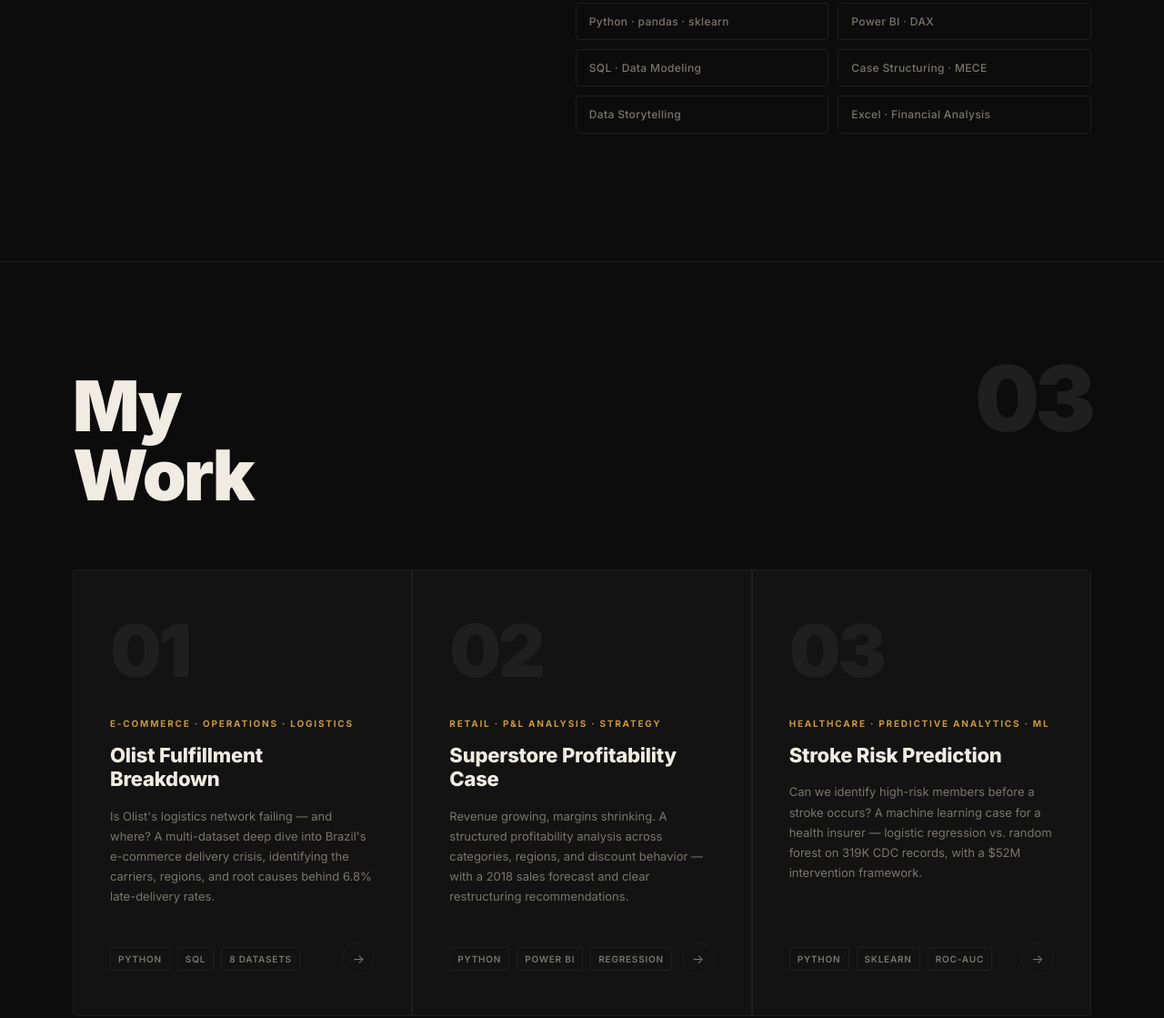
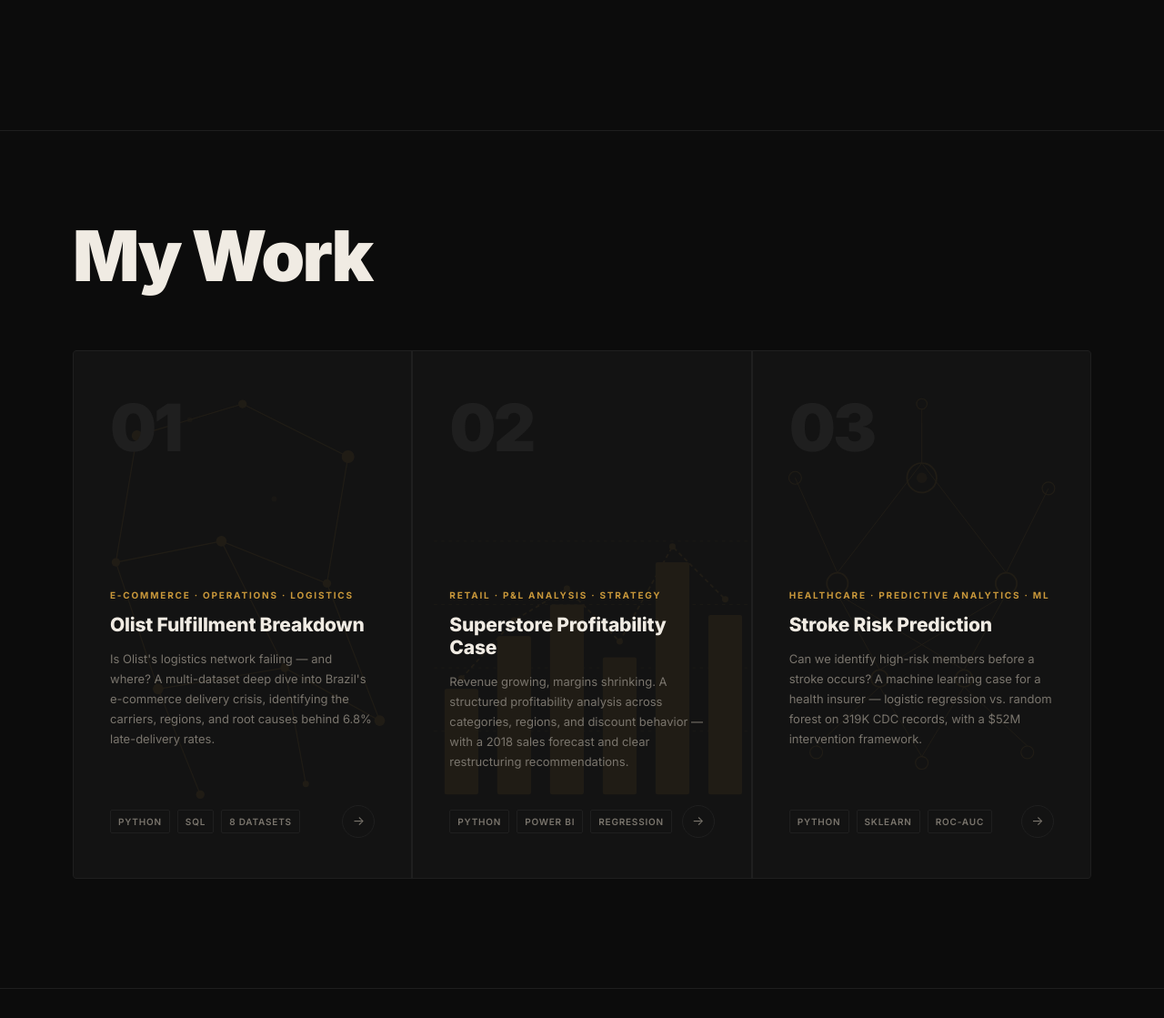
Before and after one commit to ttotheetothee/ttotheetothee.github.io, a plain HTML site: page index.html in a window 1280 px wide. Shown: the part 1568-2687 px from the top of the page at 91% size. Drawn offline with Linux system fonts and the light colour scheme.

Commit message:
Add files via upload

```diff
--- a/index.html
+++ b/index.html
@@ -226,17 +226,7 @@
     }
     .about-body strong { color: var(--text); }
 
-    .skills {
-      display: grid; grid-template-columns: 1fr 1fr; gap: 10px;
-    }
-    .skill {
-      padding: 10px 14px;
-      border: 1px solid var(--border); border-radius: var(--radius);
-      font-size: 12px; font-weight: 500; color: var(--muted);
-      letter-spacing: 0.03em;
-      transition: border-color 0.2s, color 0.2s;
-    }
-    .skill:hover { border-color: var(--accent); color: var(--text); }
+
 
     /* ── Projects section ── */
     #projects {
@@ -251,11 +241,7 @@
       font-size: clamp(44px, 6vw, 80px);
       font-weight: 900; letter-spacing: -0.035em; line-height: 1;
     }
-    .projects-count {
-      font-size: 100px; font-weight: 900;
-      color: var(--border); letter-spacing: -0.05em; line-height: 1;
-      user-select: none;
-    }
+
 
     /* ── 3 project cards ── */
     .project-cards {
@@ -273,42 +259,52 @@
       display: flex; flex-direction: column;
       position: relative; overflow: hidden;
       cursor: pointer;
-      transition: background 0.3s var(--ease);
-      min-height: 420px;
+      transition: background 0.4s var(--ease);
+      min-height: 460px;
+      text-decoration: none; color: inherit;
     }
-    .project-card::before {
-      content: '';
+    .card-bg {
       position: absolute; inset: 0;
-      background: linear-gradient(135deg, rgba(200,151,58,0.06) 0%, transparent 60%);
+      opacity: 0.07;
+      transition: opacity 0.4s;
+    }
+    .project-card:hover .card-bg { opacity: 0.14; }
+    .card-overlay {
+      position: absolute; inset: 0;
+      background: linear-gradient(160deg, rgba(200,151,58,0.05) 0%, transparent 55%);
       opacity: 0; transition: opacity 0.4s;
     }
     .project-card:hover { background: #181818; }
-    .project-card:hover::before { opacity: 1; }
+    .project-card:hover .card-overlay { opacity: 1; }
     .card-num {
-      font-size: 80px; font-weight: 900;
+      font-size: 72px; font-weight: 900;
       color: var(--border); letter-spacing: -0.04em; line-height: 1;
-      margin-bottom: 32px;
+      margin-bottom: 140px;
       transition: color 0.3s;
+      position: relative; z-index: 1;
     }
-    .project-card:hover .card-num { color: var(--faint); }
+    .project-card:hover .card-num { color: #2A2520; }
     .card-tag {
       font-size: 10px; font-weight: 700;
       letter-spacing: 0.18em; text-transform: uppercase;
-      color: var(--accent); margin-bottom: 14px;
+      color: var(--accent); margin-bottom: 12px;
+      position: relative; z-index: 1;
     }
     .card-title {
-      font-size: 22px; font-weight: 800;
+      font-size: 21px; font-weight: 800;
       line-height: 1.2; letter-spacing: -0.01em;
-      margin-bottom: 16px;
+      margin-bottom: 14px;
       transition: color 0.2s;
+      position: relative; z-index: 1;
     }
     .card-desc {
       font-size: 13px; color: var(--muted); line-height: 1.7;
-      flex: 1;
+      flex: 1; position: relative; z-index: 1;
     }
     .card-footer {
-      margin-top: 40px;
+      margin-top: 36px;
       display: flex; align-items: center; justify-content: space-between;
+      position: relative; z-index: 1;
     }
     .card-tools {
       display: flex; gap: 8px; flex-wrap: wrap;
@@ -510,28 +506,38 @@
       <p class="about-body reveal d2">
         Away from the desk, I'm competitive in ways that tend to bleed into the work. Golf has taught me that discipline in process is the only path to consistent outcomes — you can't force the shot. I also play competitive FPS at a high level, which has sharpened the part of my brain that reads patterns fast and adapts under pressure. Both have made me a better analyst: patient in preparation, decisive in execution. I spend a lot of time outdoors, which is where I do most of my clearest thinking.
       </p>
-      <div class="skills reveal d3">
-        <span class="skill">Python · pandas · sklearn</span>
-        <span class="skill">Power BI · DAX</span>
-        <span class="skill">SQL · Data Modeling</span>
-        <span class="skill">Case Structuring · MECE</span>
-        <span class="skill">Data Storytelling</span>
-        <span class="skill">Excel · Financial Analysis</span>
-      </div>
+
     </div>
   </section>
 
   <!-- PROJECTS -->
   <section id="projects">
     <div class="projects-top">
-      <h2 class="projects-heading reveal">My<br>Work</h2>
-      <span class="projects-count reveal d1">03</span>
+      <h2 class="projects-heading reveal">My Work</h2>
     </div>
 
     <div class="project-cards">
 
-      <!-- Card 1 — Olist -->
+      <!-- Card 1 — Olist: Logistics network map art -->
       <a href="olist.html" class="project-card reveal">
+        <svg class="card-bg" viewBox="0 0 320 460" fill="none" preserveAspectRatio="xMidYMid slice">
+          <!-- Route nodes -->
+          <circle cx="60" cy="80" r="5" fill="#C8973A"/><circle cx="160" cy="50" r="4" fill="#C8973A"/><circle cx="260" cy="100" r="6" fill="#C8973A"/>
+          <circle cx="40" cy="200" r="4" fill="#C8973A"/><circle cx="140" cy="180" r="5" fill="#C8973A"/><circle cx="240" cy="220" r="4" fill="#C8973A"/>
+          <circle cx="80" cy="320" r="5" fill="#C8973A"/><circle cx="200" cy="300" r="4" fill="#C8973A"/><circle cx="290" cy="350" r="5" fill="#C8973A"/>
+          <circle cx="120" cy="420" r="4" fill="#C8973A"/><circle cx="220" cy="410" r="3" fill="#C8973A"/>
+          <!-- Route lines -->
+          <line x1="60" y1="80" x2="160" y2="50" stroke="#C8973A" stroke-width="1"/><line x1="160" y1="50" x2="260" y2="100" stroke="#C8973A" stroke-width="1"/>
+          <line x1="60" y1="80" x2="40" y2="200" stroke="#C8973A" stroke-width="1"/><line x1="260" y1="100" x2="240" y2="220" stroke="#C8973A" stroke-width="1"/>
+          <line x1="40" y1="200" x2="140" y2="180" stroke="#C8973A" stroke-width="1"/><line x1="140" y1="180" x2="240" y2="220" stroke="#C8973A" stroke-width="1"/>
+          <line x1="40" y1="200" x2="80" y2="320" stroke="#C8973A" stroke-width="1"/><line x1="140" y1="180" x2="200" y2="300" stroke="#C8973A" stroke-width="1"/>
+          <line x1="240" y1="220" x2="290" y2="350" stroke="#C8973A" stroke-width="1"/>
+          <line x1="80" y1="320" x2="200" y2="300" stroke="#C8973A" stroke-width="1"/><line x1="200" y1="300" x2="290" y2="350" stroke="#C8973A" stroke-width="1"/>
+          <line x1="80" y1="320" x2="120" y2="420" stroke="#C8973A" stroke-width="1"/><line x1="200" y1="300" x2="220" y2="410" stroke="#C8973A" stroke-width="1"/>
+          <!-- Moving package dots -->
+          <circle cx="110" cy="65" r="2.5" fill="#C8973A" opacity="0.5"/><circle cx="190" cy="140" r="2.5" fill="#C8973A" opacity="0.5"/><circle cx="90" cy="260" r="2.5" fill="#C8973A" opacity="0.5"/>
+        </svg>
+        <div class="card-overlay"></div>
         <div class="card-num">01</div>
         <p class="card-tag">E-Commerce · Operations · Logistics</p>
         <h3 class="card-title">Olist Fulfillment Breakdown</h3>
@@ -546,8 +552,29 @@
         </div>
       </a>
 
-      <!-- Card 2 — Superstore -->
+      <!-- Card 2 — Superstore: P&L bar chart art -->
       <a href="superstore.html" class="project-card reveal d1">
+        <svg class="card-bg" viewBox="0 0 320 460" fill="none" preserveAspectRatio="xMidYMid slice">
+          <!-- Bar chart columns -->
+          <rect x="30" y="320" width="32" height="100" rx="2" fill="#C8973A"/>
+          <rect x="80" y="270" width="32" height="150" rx="2" fill="#C8973A"/>
+          <rect x="130" y="240" width="32" height="180" rx="2" fill="#C8973A"/>
+          <rect x="180" y="290" width="32" height="130" rx="2" fill="#C8973A"/>
+          <rect x="230" y="200" width="32" height="220" rx="2" fill="#C8973A"/>
+          <rect x="280" y="250" width="32" height="170" rx="2" fill="#C8973A"/>
+          <!-- Trend line -->
+          <polyline points="46,310 96,255 146,225 196,275 246,185 296,235" stroke="#C8973A" stroke-width="1.5" fill="none" stroke-dasharray="4 3"/>
+          <!-- Data dots on trend -->
+          <circle cx="46" cy="310" r="3" fill="#C8973A"/><circle cx="96" cy="255" r="3" fill="#C8973A"/>
+          <circle cx="146" cy="225" r="3" fill="#C8973A"/><circle cx="196" cy="275" r="3" fill="#C8973A"/>
+          <circle cx="246" cy="185" r="3" fill="#C8973A"/><circle cx="296" cy="235" r="3" fill="#C8973A"/>
+          <!-- Grid lines -->
+          <line x1="20" y1="180" x2="320" y2="180" stroke="#C8973A" stroke-width="0.5" stroke-dasharray="3 4"/>
+          <line x1="20" y1="240" x2="320" y2="240" stroke="#C8973A" stroke-width="0.5" stroke-dasharray="3 4"/>
+          <line x1="20" y1="300" x2="320" y2="300" stroke="#C8973A" stroke-width="0.5" stroke-dasharray="3 4"/>
+          <line x1="20" y1="360" x2="320" y2="360" stroke="#C8973A" stroke-width="0.5" stroke-dasharray="3 4"/>
+        </svg>
+        <div class="card-overlay"></div>
         <div class="card-num">02</div>
         <p class="card-tag">Retail · P&amp;L Analysis · Strategy</p>
         <h3 class="card-title">Superstore Profitability Case</h3>
@@ -562,8 +589,39 @@
         </div>
       </a>
 
-      <!-- Card 3 — Stroke Risk -->
+      <!-- Card 3 — Stroke: Brain/neural network art -->
       <a href="stroke.html" class="project-card reveal d2">
+        <svg class="card-bg" viewBox="0 0 320 460" fill="none" preserveAspectRatio="xMidYMid slice">
+          <!-- Neural network nodes -->
+          <circle cx="160" cy="120" r="14" stroke="#C8973A" stroke-width="1.5" fill="none"/>
+          <circle cx="80" cy="220" r="10" stroke="#C8973A" stroke-width="1.5" fill="none"/>
+          <circle cx="240" cy="220" r="10" stroke="#C8973A" stroke-width="1.5" fill="none"/>
+          <circle cx="120" cy="310" r="8" stroke="#C8973A" stroke-width="1.5" fill="none"/>
+          <circle cx="200" cy="310" r="8" stroke="#C8973A" stroke-width="1.5" fill="none"/>
+          <circle cx="60" cy="380" r="6" stroke="#C8973A" stroke-width="1" fill="none"/>
+          <circle cx="160" cy="390" r="6" stroke="#C8973A" stroke-width="1" fill="none"/>
+          <circle cx="260" cy="380" r="6" stroke="#C8973A" stroke-width="1" fill="none"/>
+          <circle cx="40" cy="120" r="6" stroke="#C8973A" stroke-width="1" fill="none"/>
+          <circle cx="280" cy="130" r="6" stroke="#C8973A" stroke-width="1" fill="none"/>
+          <circle cx="160" cy="50" r="5" stroke="#C8973A" stroke-width="1" fill="none"/>
+          <!-- Neural connections -->
+          <line x1="160" y1="106" x2="80" y2="210" stroke="#C8973A" stroke-width="0.8"/>
+          <line x1="160" y1="106" x2="240" y2="210" stroke="#C8973A" stroke-width="0.8"/>
+          <line x1="80" y1="230" x2="120" y2="302" stroke="#C8973A" stroke-width="0.8"/>
+          <line x1="80" y1="230" x2="200" y2="302" stroke="#C8973A" stroke-width="0.8"/>
+          <line x1="240" y1="230" x2="120" y2="302" stroke="#C8973A" stroke-width="0.8"/>
+          <line x1="240" y1="230" x2="200" y2="302" stroke="#C8973A" stroke-width="0.8"/>
+          <line x1="120" y1="318" x2="60" y2="374" stroke="#C8973A" stroke-width="0.8"/>
+          <line x1="120" y1="318" x2="160" y2="384" stroke="#C8973A" stroke-width="0.8"/>
+          <line x1="200" y1="318" x2="160" y2="384" stroke="#C8973A" stroke-width="0.8"/>
+          <line x1="200" y1="318" x2="260" y2="374" stroke="#C8973A" stroke-width="0.8"/>
+          <line x1="40" y1="120" x2="80" y2="210" stroke="#C8973A" stroke-width="0.8"/>
+          <line x1="280" y1="130" x2="240" y2="210" stroke="#C8973A" stroke-width="0.8"/>
+          <line x1="160" y1="55" x2="160" y2="106" stroke="#C8973A" stroke-width="0.8"/>
+          <!-- Center glow dot -->
+          <circle cx="160" cy="120" r="5" fill="#C8973A" opacity="0.6"/>
+        </svg>
+        <div class="card-overlay"></div>
         <div class="card-num">03</div>
         <p class="card-tag">Healthcare · Predictive Analytics · ML</p>
         <h3 class="card-title">Stroke Risk Prediction</h3>
@@ -598,7 +656,7 @@
         <a href="https://www.linkedin.com/in/thanhquangpham/" target="_blank" rel="noopener" class="contact-channel">
           LinkedIn<sup>li</sup>
         </a>
-        <a href="#" class="contact-channel">
+        <a href="https://github.com/ttotheetothee" target="_blank" rel="noopener" class="contact-channel">
           GitHub<sup>gh</sup>
         </a>
       </div>
@@ -606,7 +664,7 @@
       <div class="contact-links-right">
         <a href="mailto:teep1609@gmail.com" class="contact-link-sm">teep1609@gmail.com</a>
         <a href="https://www.linkedin.com/in/thanhquangpham/" target="_blank" rel="noopener" class="contact-link-sm">thanhquangpham</a>
-        <a href="#" class="contact-link-sm">add github handle</a>
+        <a href="https://github.com/ttotheetothee" target="_blank" rel="noopener" class="contact-link-sm">ttotheetothee</a>
         <div style="width:100%;height:1px;background:var(--border);margin:8px 0;"></div>
         <a href="Resume_Thanh_Pham.pdf" target="_blank" rel="noopener" class="contact-link-sm" style="color:var(--accent);">View Resume ↗</a>
         <a href="Resume_Thanh_Pham.pdf" download="Resume_Thanh_Pham.pdf" class="contact-link-sm">Download PDF ↓</a>
```
